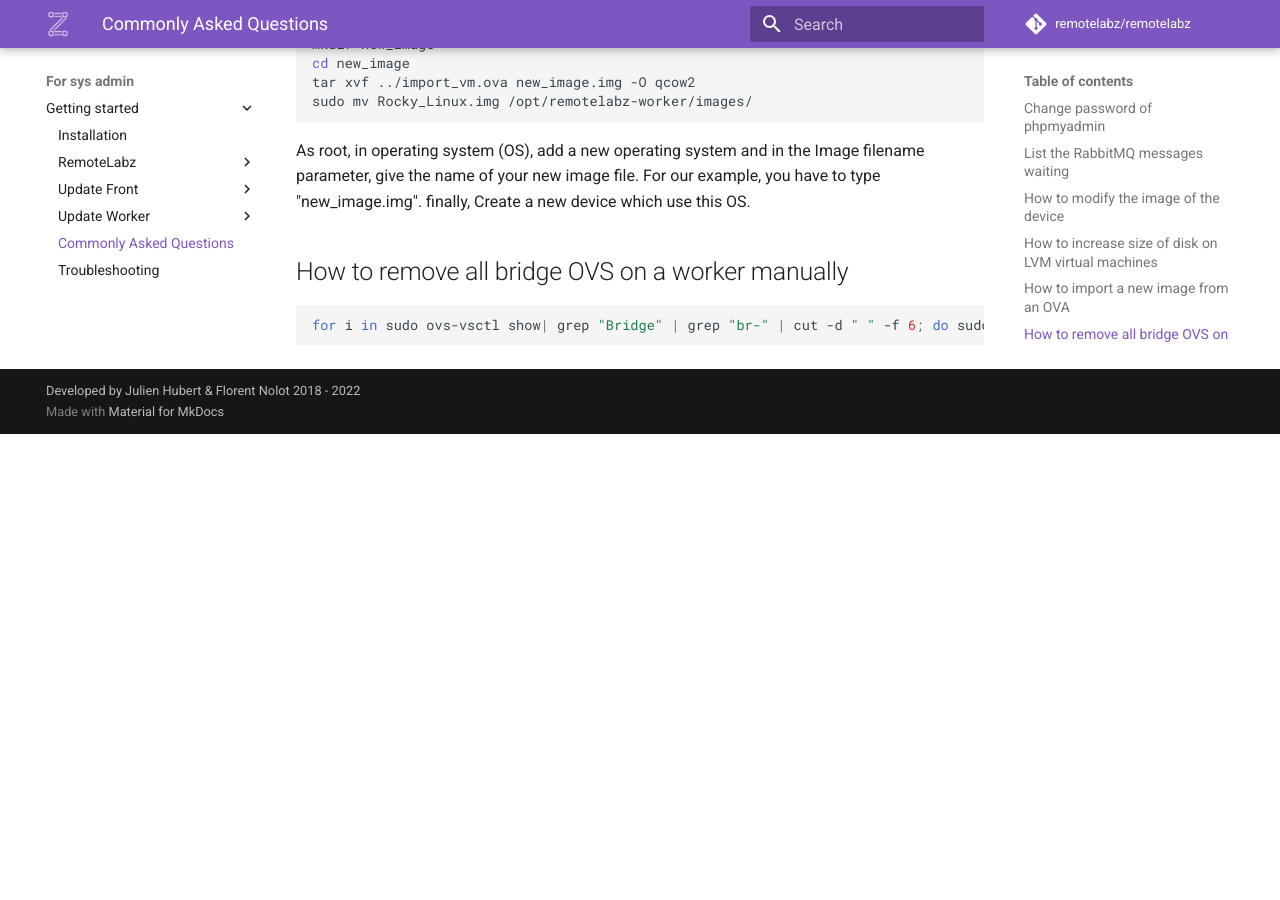
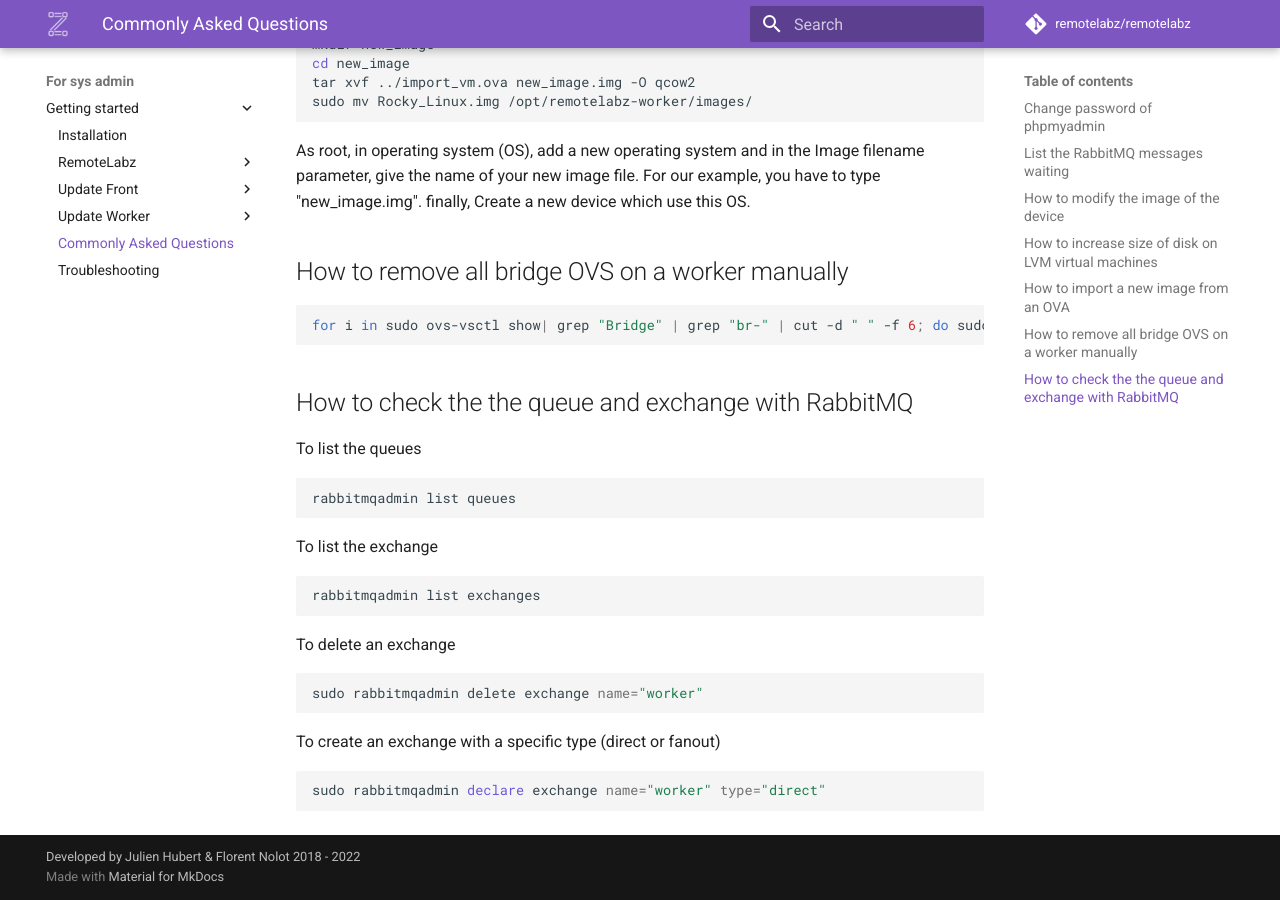
Before and after one commit to remotelabz/remotelabz-docs, an MkDocs documentation site: the page built from docs/administrators/getting-started/commonly-asked-questions.md, in a window 1280 px wide and 900 px high, scrolled down 2254 px. Built offline with MkDocs 1.6.1 and Material for MkDocs 9.7.7, drawn with Linux system fonts in a browser that asks for light colours; comment, search, counter and statistics services are not loaded; before the commit the page ends 2688 px from its top, so only the background shows below that.

Commit message:
update process to 2.5 dev

````diff
--- a/docs/administrators/getting-started/commonly-asked-questions.md
+++ b/docs/administrators/getting-started/commonly-asked-questions.md
@@ -72,3 +72,24 @@ As root, in operating system (OS), add a new operating system and in the Image f
 ```bash
 for i in sudo ovs-vsctl show| grep "Bridge" | grep "br-" | cut -d " " -f 6; do sudo ovs-vsctl del-br $i; done;
 ```
+
+## How to check the the queue and exchange with RabbitMQ
+To list the queues
+```bash
+rabbitmqadmin list queues
+```
+
+To list the exchange
+```bash
+rabbitmqadmin list exchanges
+```
+
+To delete an exchange
+```bash
+sudo rabbitmqadmin delete exchange name="worker"
+```
+
+To create an exchange with a specific type (direct or fanout)
+```bash
+sudo rabbitmqadmin declare exchange name="worker" type="direct"
+```
````
Also changed, not shown: docs/administrators/getting-started/ubuntu-front-update.md (+14 -0 lines).
